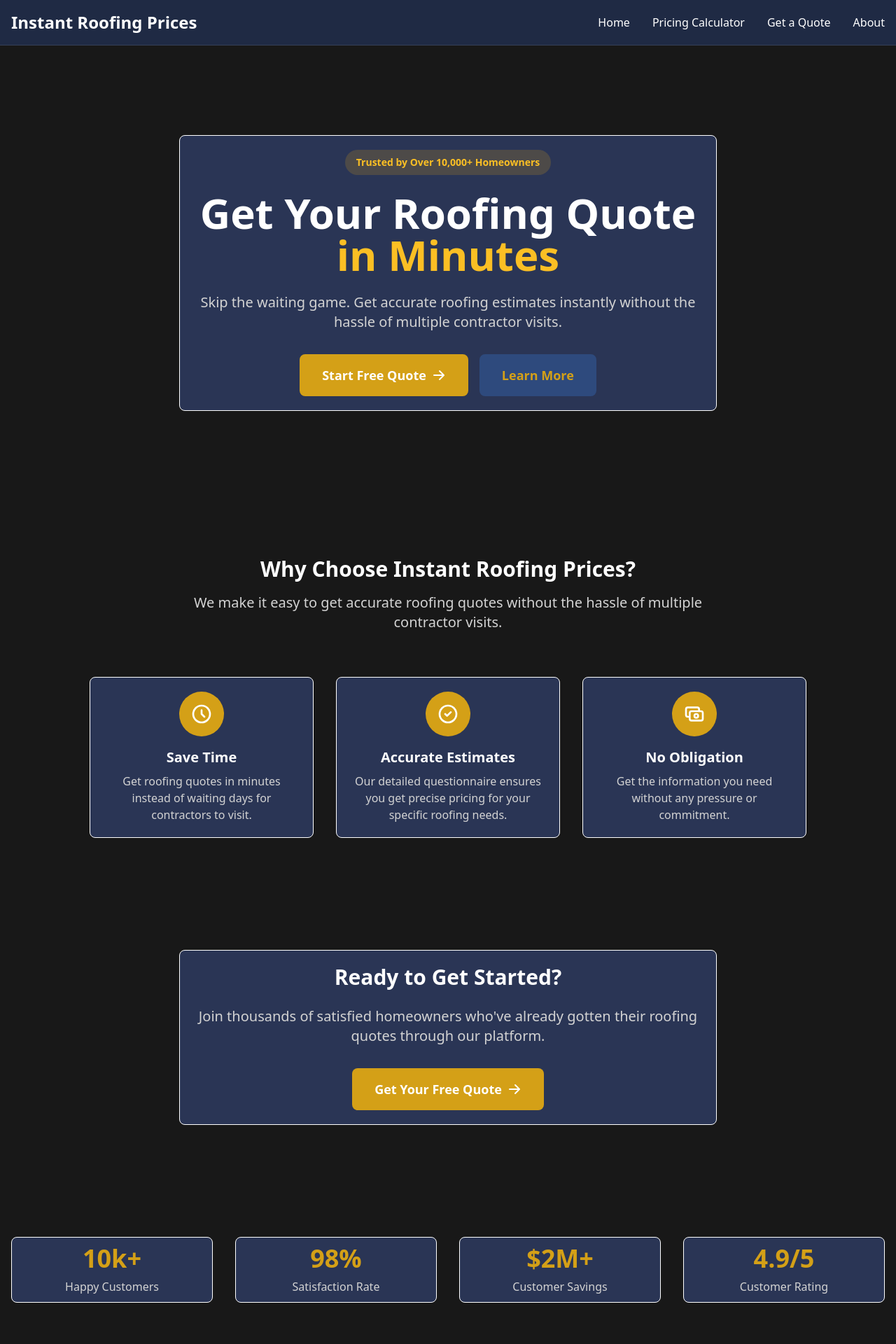
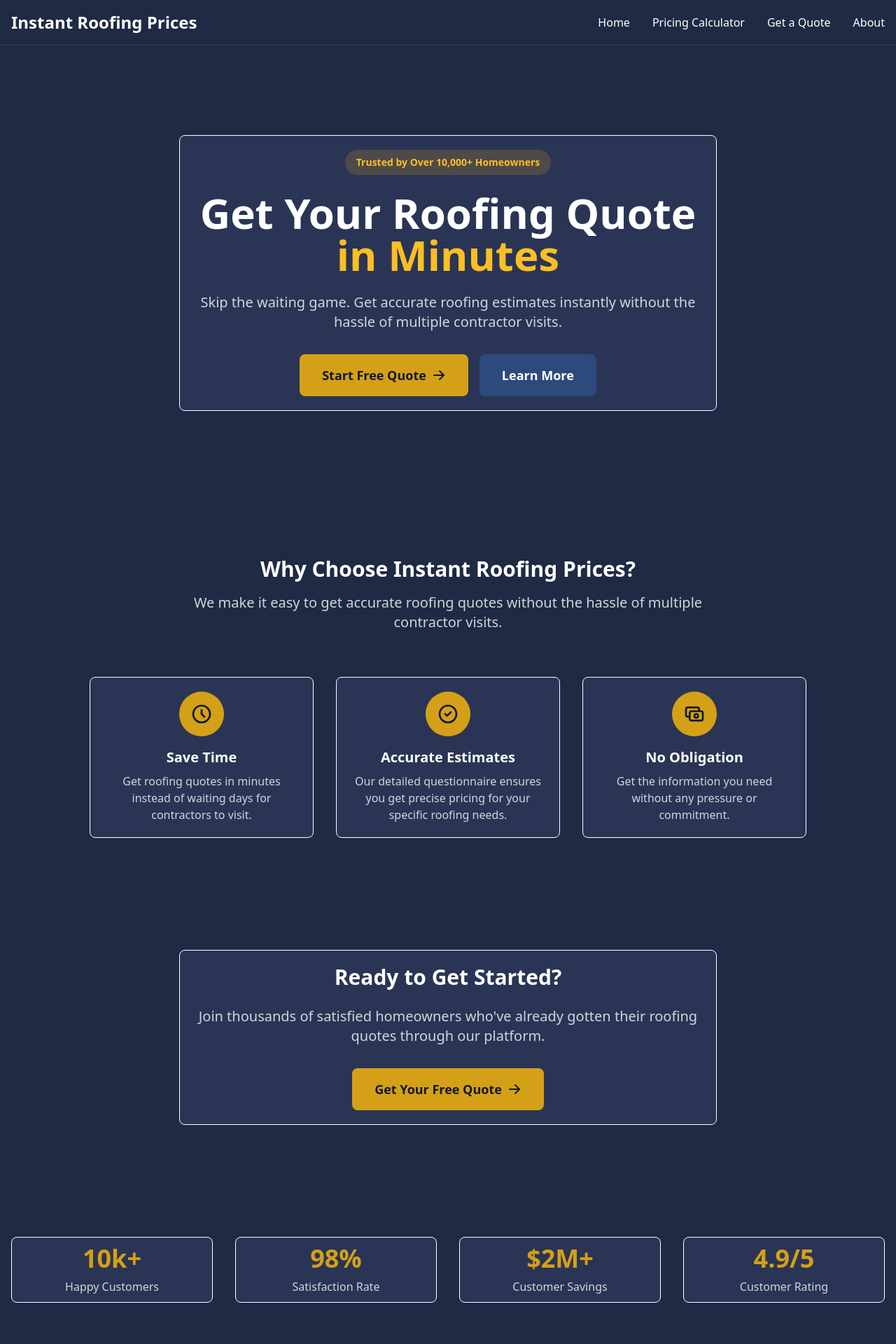
Before and after one commit to tim-amredev/roofing-lead-site, a Jekyll site: the page built from index.html, in a window 1280 px wide. Shown: the top 1920 px of the page at 70% size. Built offline with Jekyll 4.4.1, drawn with Linux system fonts in a browser that asks for light colours.

Commit message:
Update default.html

```diff
--- a/_layouts/default.html
+++ b/_layouts/default.html
@@ -1,5 +1,5 @@
 <!DOCTYPE html>
-<html lang="{{ site.lang | default: 'en_US' }}" style="background-color: #181818;">
+<html lang="{{ site.lang | default: 'en_US' }}" class="bg-secondary-900">
 <head>
     <meta charset="UTF-8">
     <meta name="viewport" content="width=device-width, initial-scale=1.0">
@@ -80,26 +80,30 @@
     }
     </script>
 
-  <!-- Custom overrides - load last -->
-  <link rel="stylesheet" href="{{ '/assets/css/custom-overrides.css' | relative_url }}">
-
-  <style>
-    body {
-      background-color: #181818 !important;
-      color: #FFFFFF !important;
-    }
-    main {
-      background-color: #181818 !important;
-      color: #FFFFFF !important;
-    }
-  </style>
+    <!-- Meta Pixel Code -->
+    <script>
+!function(f,b,e,v,n,t,s)
+{if(f.fbq)return;n=f.fbq=function(){n.callMethod?
+n.callMethod.apply(n,arguments):n.queue.push(arguments)};
+if(!f._fbq)f._fbq=n;n.push=n;n.loaded=!0;n.version='2.0';
+n.queue=[];t=b.createElement(e);t.async=!0;
+t.src=v;s=b.getElementsByTagName(e)[0];
+s.parentNode.insertBefore(t,s)}(window, document,'script',
+'https://connect.facebook.net/en_US/fbevents.js');
+fbq('init', '1602317540415044');
+fbq('track', 'PageView');
+</script>
+<noscript><img height="1" width="1" style="display:none"
+src="https://www.facebook.com/tr?id=1602317540415044&ev=PageView&noscript=1"
+/></noscript>
+<!-- End Meta Pixel Code -->
 </head>
-<body style="background-color: #181818 !important;" class="min-h-screen flex flex-col">
+<body class="min-h-screen flex flex-col bg-secondary-900 text-gray-100">
     <a href="#main-content" class="sr-only focus:not-sr-only focus:absolute focus:p-4">Skip to main content</a>
 
     {% include header.html %}
 
-  <main id="main-content" style="background-color: #181818 !important;" class="flex-grow">
+    <main id="main-content" class="flex-grow">
         {{ content }}
     </main>
 
@@ -107,10 +111,7 @@
 
     <script src="{{ '/assets/js/main.js' | relative_url }}"></script>
     {% if page.js %}
-    {% assign js_files = page.js | split: ' ' %}
-    {% for js_file in js_files %}
-      <script src="{{ '/assets/js/' | append: js_file | append: '.js' | relative_url }}"></script>
-    {% endfor %}
+    <script src="{{ '/assets/js/' | append: page.js | append: '.js' | relative_url }}"></script>
     {% endif %}
 
     {% if site.google_analytics %}
@@ -123,26 +124,5 @@
         gtag('config', '{{ site.google_analytics }}');
     </script>
     {% endif %}
-
-  <script>
-    // Force dark theme
-    document.addEventListener("DOMContentLoaded", function() {
-      document.documentElement.style.backgroundColor = "#181818";
-      document.body.style.backgroundColor = "#181818";
-      document.body.style.color = "#FFFFFF";
-
-      const main = document.querySelector('main');
-      if (main) {
-        main.style.backgroundColor = "#181818";
-        main.style.color = "#FFFFFF";
-      }
-
-      const sections = document.querySelectorAll('section');
-      sections.forEach(section => {
-        section.style.backgroundColor = "#181818";
-        section.style.color = "#FFFFFF";
-      });
-    });
-  </script>
 </body>
 </html>
```
Lines whose indentation alone changed are shown as unchanged.
